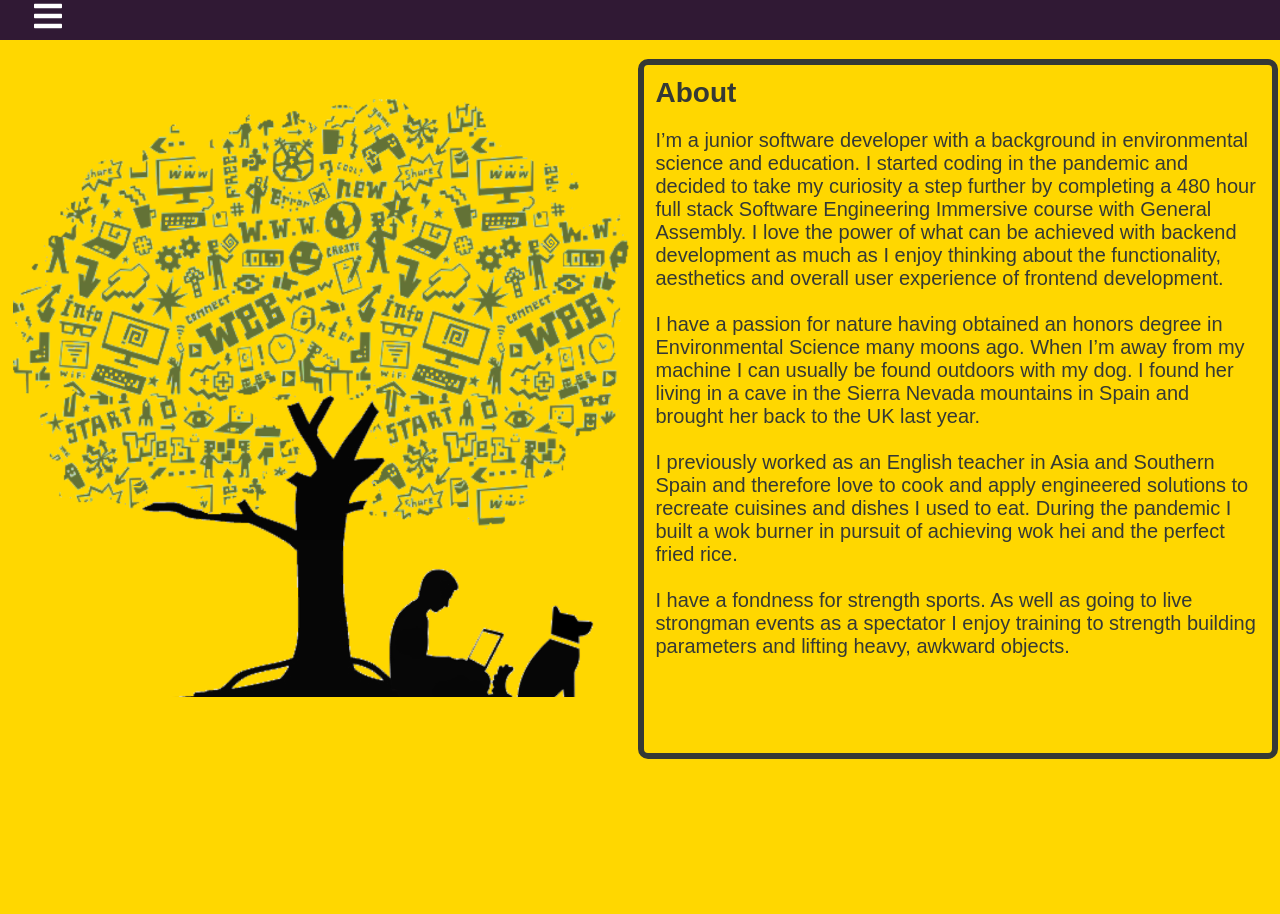
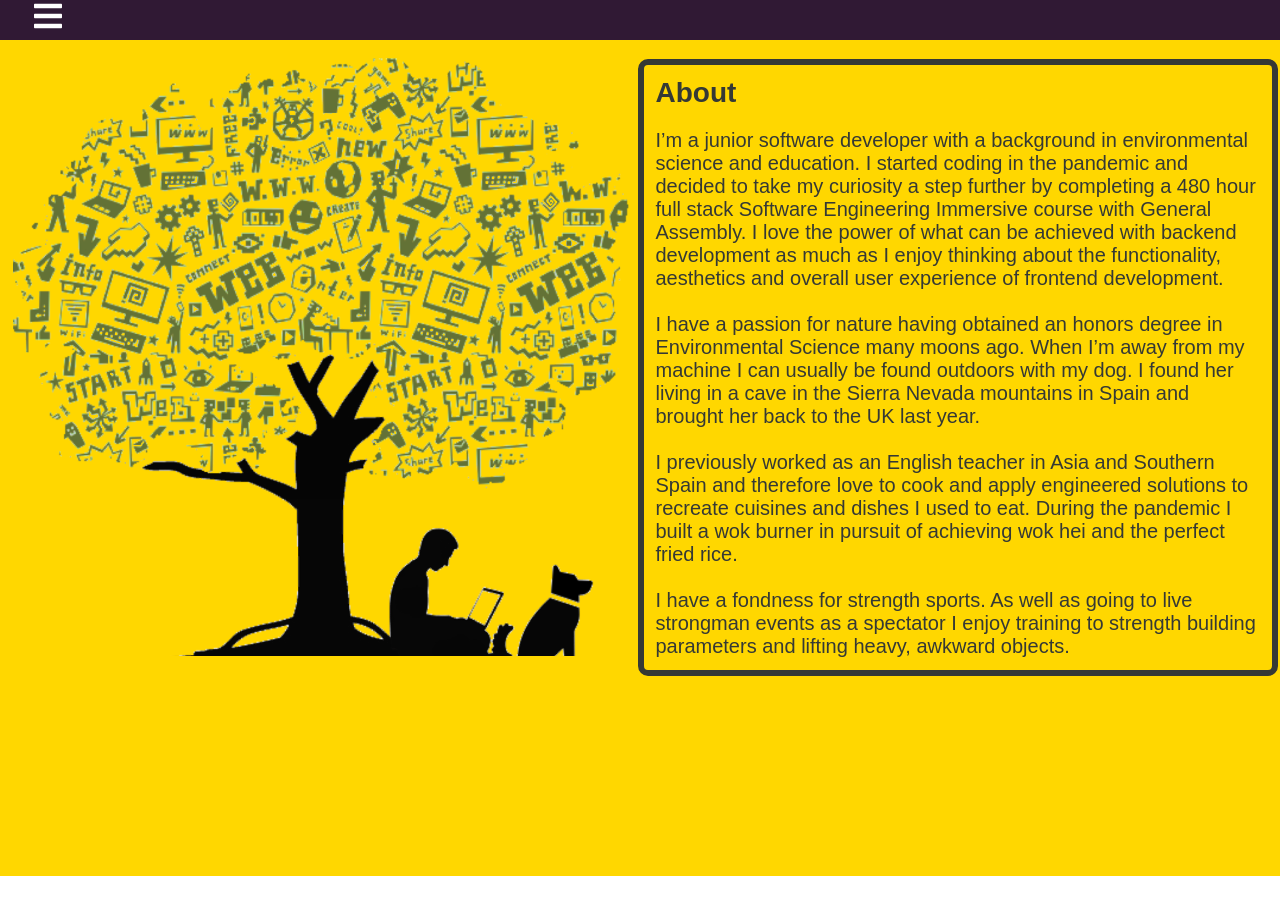
Before and after one commit to BeltonJohn/Portfolio-matt, a React (Create React App) app: page /about in a window 1280 px wide. Shown: the top 914 px of the page. After the commit the page ends 876 px from the top, so only its background shows below. Built offline with nearby package versions, Linux system fonts and the light colour scheme; a web font is replaced by a local one.

Commit message:
final changes

```diff
--- a/src/styles/about.scss
+++ b/src/styles/about.scss
@@ -11,6 +11,7 @@
   min-width: 300px;
   max-width: 640px;
   min-height: fit-content;
+  max-height: fit-content;
   height: 700px;
   font-size: 20px;
   margin-top: 1.5%;
--- a/src/styles/skills.scss
+++ b/src/styles/skills.scss
@@ -147,4 +147,7 @@ margin-top: -7%;
       padding-top: 110px;
 
     }
+        #languages {
+          margin-bottom: 10%;
+        }
 }
```
